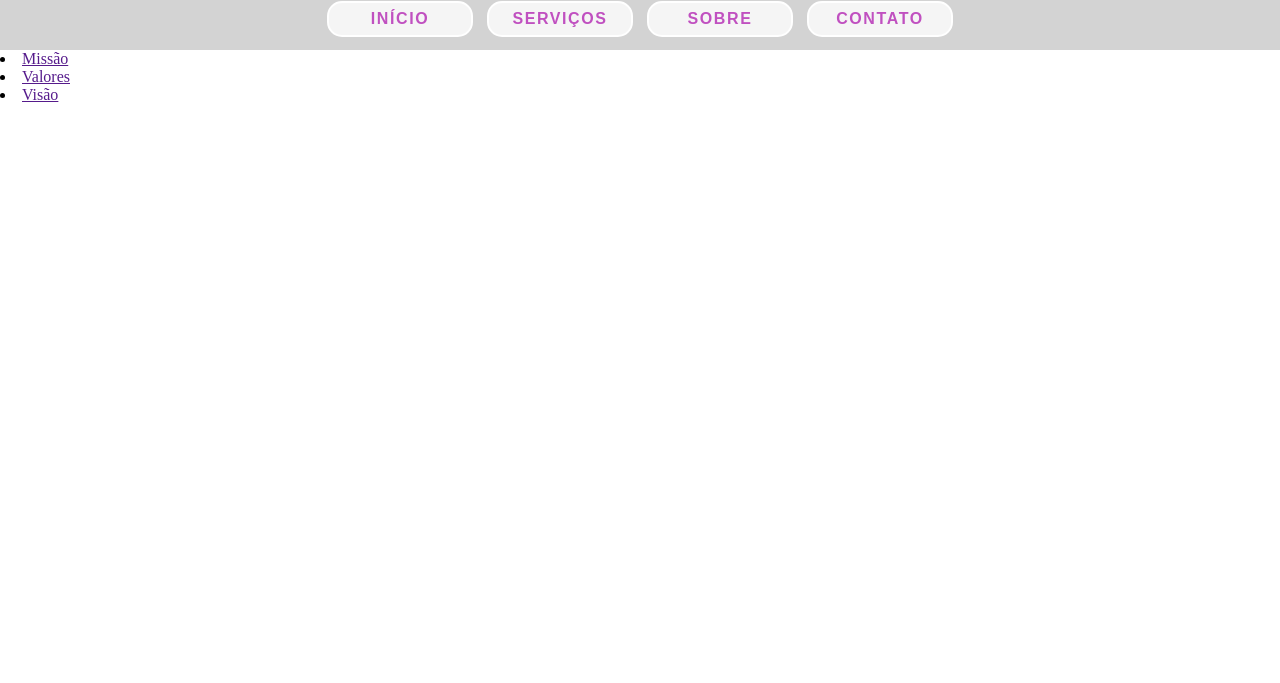
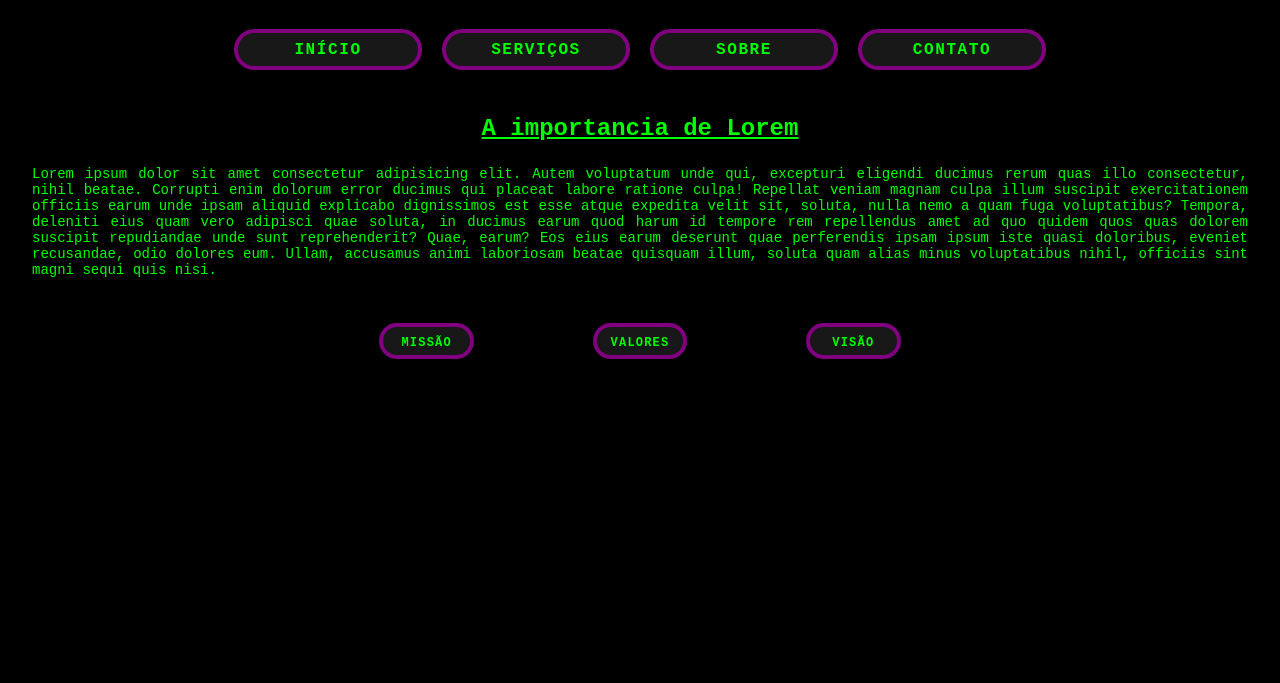
Before and after one commit to davihonoriocm/projects, a plain HTML site: page index.html in a window 1280 px wide. Shown: the part 117-800 px from the top of the page. Drawn offline with Linux system fonts and the light colour scheme.

Commit message:
atualização final

```diff
--- a/index.html
+++ b/index.html
@@ -19,7 +19,7 @@
 
     <main>
         <nav class="HBMN01">
-            <ul class="HBMNU01">
+            <ul>
                 <li><a href="">Início</a></li>
                 <li><a href="">Serviços</a></li>
                 <li><a href="">Sobre</a></li>
@@ -27,7 +27,24 @@
             </ul>
         </nav>
         <section>
-
+            <article class="HBMSA01">
+                <h1>A importancia de Lorem</h1>
+                <p>Lorem ipsum dolor sit amet consectetur adipisicing elit.
+                    Autem voluptatum unde qui, excepturi eligendi ducimus rerum
+                    quas illo consectetur, nihil beatae. Corrupti enim dolorum
+                    error ducimus qui placeat labore ratione culpa! Repellat
+                    veniam magnam culpa illum suscipit exercitationem officiis
+                    earum unde ipsam aliquid explicabo dignissimos est esse atque
+                    expedita velit sit, soluta, nulla nemo a quam fuga voluptatibus?
+                    Tempora, deleniti eius quam vero adipisci quae soluta, in ducimus
+                    earum quod harum id tempore rem repellendus amet ad quo quidem
+                    quos quas dolorem suscipit repudiandae unde sunt reprehenderit?
+                    Quae, earum? Eos eius earum deserunt quae perferendis ipsam ipsum
+                    iste quasi doloribus, eveniet recusandae, odio dolores eum.
+                    Ullam, accusamus animi laboriosam beatae quisquam illum, soluta
+                    quam alias minus voluptatibus nihil, officiis sint magni sequi
+                    quis nisi.</p>
+            </article>
         </section>
         <section>
 
@@ -35,11 +52,12 @@
     </main>
 
     <footer>
-        <nav>
-            <ul></ul>
+        <nav class="HBFN01">
+            <ul>
                 <li><a href="">Missão</a></li>
                 <li><a href="">Valores</a></li>
                 <li><a href="">Visão</a></li>
+            </ul>
         </nav>
     </footer>
 </body>
--- a/styles/style.css
+++ b/styles/style.css
@@ -1,12 +1,16 @@
 * {
     margin: 0;
     padding: 0;
-
 }
 
+html {
+  background-color: black  ;
+}
+
+/* HEADER */
+
 header {
-    background-color: lightgray;
-
+    /* personalizar header aqui */
 }
 
 .HBHD01 {
@@ -14,12 +18,12 @@ header {
     flex-direction: column;
     padding: 2%;
     text-align: center;
-    color: purple;
+    color: #00FF00;
 }
 /* Alerta! Entender melhor os atributos. */
 .tit {
     font-family: monospace;
-    font-size: 24px;
+    font-size: 36px;
     white-space: nowrap;
     overflow: hidden;
     border-right: 0.15em solid transparent;
@@ -32,7 +36,7 @@ header {
 .barradigitacao {
     display: inline-block;
     animation: blink 0.7s infinite;
-    color: purple; /* ou qualquer cor do cursor */
+    color: #00FF00; /* ou qualquer cor do cursor */
 }
 
 /* Animação do cursor */
@@ -54,17 +58,76 @@ header {
       width: 30ch; /* Ajusta com base na quantidade de letras */
     }
 }
-
-
-
+/* Estudar mais aqui */
 .HBMN01 {
     display: flex;
     flex-direction: row;
-    background-color: lightgray;
     justify-content: center;
 }
 
-.HBMNU01 {
+.HBMN01 ul {
+    width: 65%;
+    display: flex;
+    justify-content: space-around;
+    text-decoration: none;
+    list-style: none;
+    margin: 1%;
+}
+
+.HBMN01 ul li {
+    width: 20%;
+    cursor: pointer;
+    border: 4px solid purple;
+    background-color: rgb(24, 24, 24);
+    padding: 7px;
+    text-align: center;
+    border-radius: 25px;
+}
+
+.HBMN01 ul li a {
+    text-decoration: none;
+    text-transform: uppercase;
+    font-family: monospace, sans-serif;
+    font-weight: 700;
+    letter-spacing: 0.1em;
+    color: #00FF00;
+}
+
+/* MAIN */
+
+main {
+    color: #00FF00;
+}
+
+.HBMSA01 {
+    margin: 2.5%;
+    height: 70%;
+}
+
+.HBMSA01 h1 {
+    text-align: center;
+    font-family: monospace;
+    font-size: 24px;
+    text-decoration: underline;
+    margin-bottom: 2%;
+}
+
+.HBMSA01 p {
+    text-align: justify;
+    font-family: monospace;
+    font-size: 14px;
+}
+
+/* FOOTER */
+
+.HBFN01 {
+    display: flex;
+    flex-direction: row;
+    ;
+    justify-content: center;
+}
+
+.HBFN01 ul {
     width: 50%;
     display: flex;
     justify-content: space-around;
@@ -73,21 +136,24 @@ header {
     margin: 1%;
 }
 
-.HBMNU01 li {
-    width: 20%;
+
+.HBFN01 ul li {
+    width: 12%;
     cursor: pointer;
-    border: 2px solid white;
-    background-color: whitesmoke;
-    padding: 7px;
+    border: 4px solid purple;
+    background-color: rgb(24, 24, 24);
+    padding: 5px;
     text-align: center;
-    border-radius: 15px;
+    border-radius: 25px;
 }
 
-.HBMNU01 li a {
+
+.HBFN01 ul li a {
+    font-size: 12px;
     text-decoration: none;
     text-transform: uppercase;
-    font-family: sans-serif;
+    font-family: monospace, sans-serif;
     font-weight: 700;
     letter-spacing: 0.1em;
-    color: rgb(192, 80, 192);
+    color: #00FF00;
 }
```
